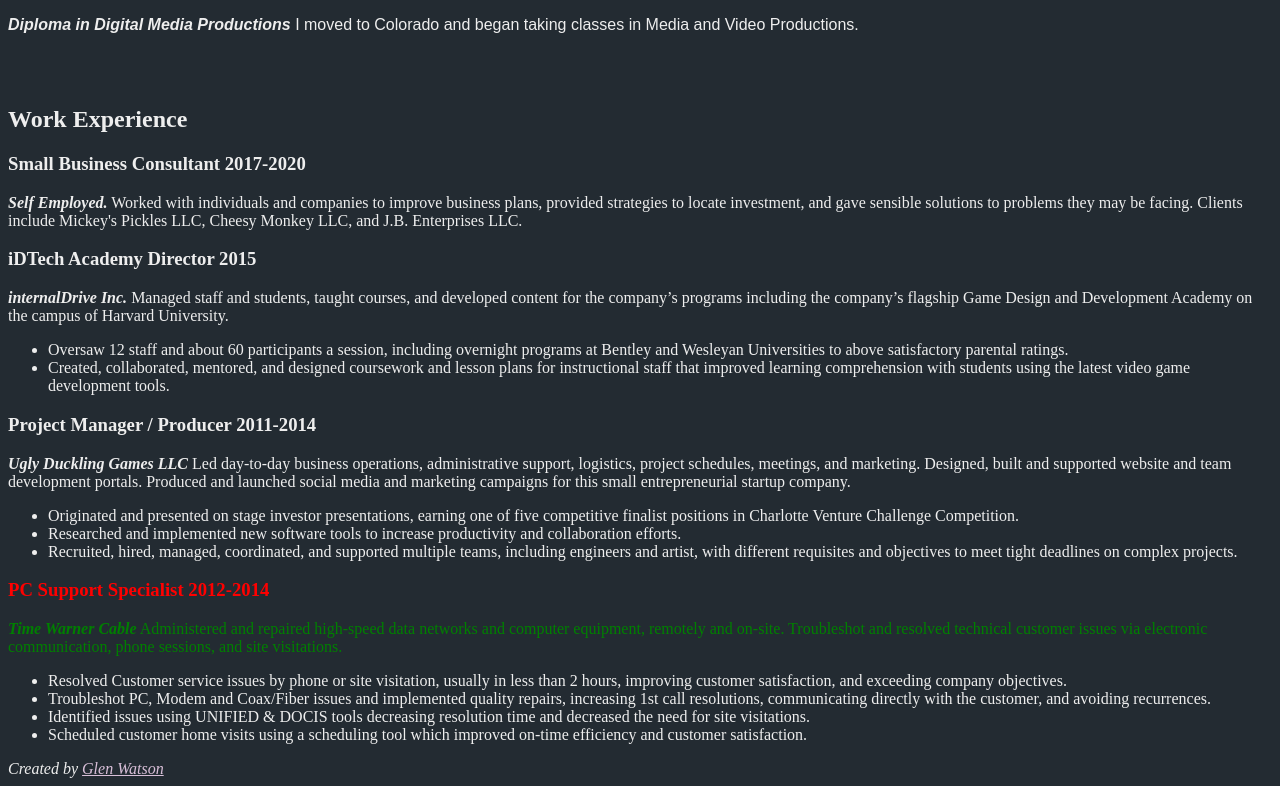
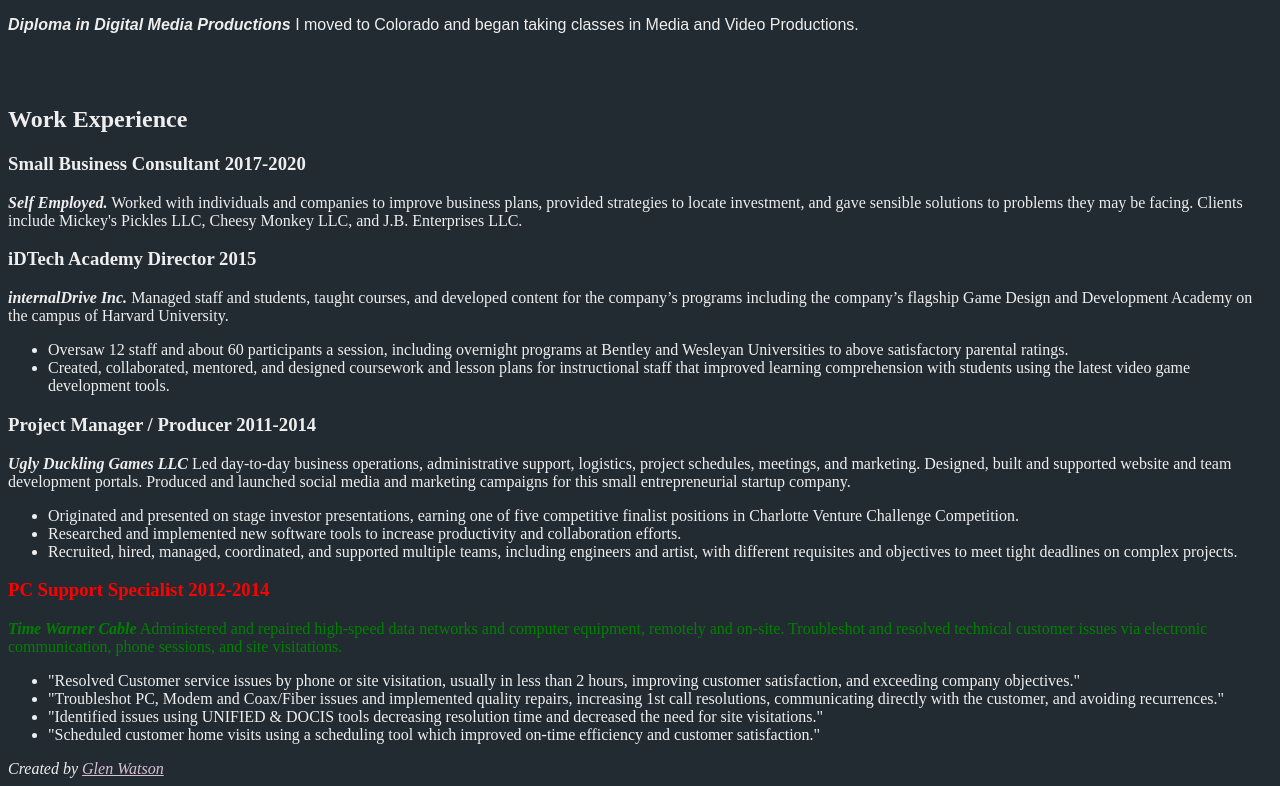
Before and after one commit to CLT-Codecamp-Nov-21/js-assignment-4-html-me-something-GlenWatsonJr, a website: page index.html in a window 1280 px wide. Shown: the part 632-1418 px from the top of the page. Drawn offline with Linux system fonts and the light colour scheme.

Commit message:
added quotes

```diff
--- a/index.html
+++ b/index.html
@@ -56,10 +56,10 @@
          <h3 id = "mainHeading">PC Support Specialist 2012-2014</h3>
          <p id ="testP" class = "funParagraph"><b><em>Time Warner Cable</em></b> Administered and repaired high-speed data networks and computer equipment, remotely and on-site. Troubleshot and resolved technical customer issues via electronic communication, phone sessions, and site visitations.</p>
          <ul>
-            <li>Resolved Customer service issues by phone or site visitation, usually in less than 2 hours, improving customer satisfaction, and exceeding company objectives.</li>
-            <li>Troubleshot PC, Modem and Coax/Fiber issues and implemented quality repairs, increasing 1st call resolutions, communicating directly with the customer, and avoiding recurrences.</li>
-            <li>Identified issues using UNIFIED & DOCIS tools decreasing resolution time and decreased the need for site visitations. </li>
-            <li>Scheduled customer home visits using a scheduling tool which improved on-time efficiency and customer satisfaction.</li>
+            <li>&quot;Resolved Customer service issues by phone or site visitation, usually in less than 2 hours, improving customer satisfaction, and exceeding company objectives.&quot;</li>
+            <li>&quot;Troubleshot PC, Modem and Coax/Fiber issues and implemented quality repairs, increasing 1st call resolutions, communicating directly with the customer, and avoiding recurrences.&quot;</li>
+            <li>&quot;Identified issues using UNIFIED & DOCIS tools decreasing resolution time and decreased the need for site visitations.&quot;</li>
+            <li>&quot;Scheduled customer home visits using a scheduling tool which improved on-time efficiency and customer satisfaction.&quot;</li>
          </ul>
       </section>
   </article>
```
